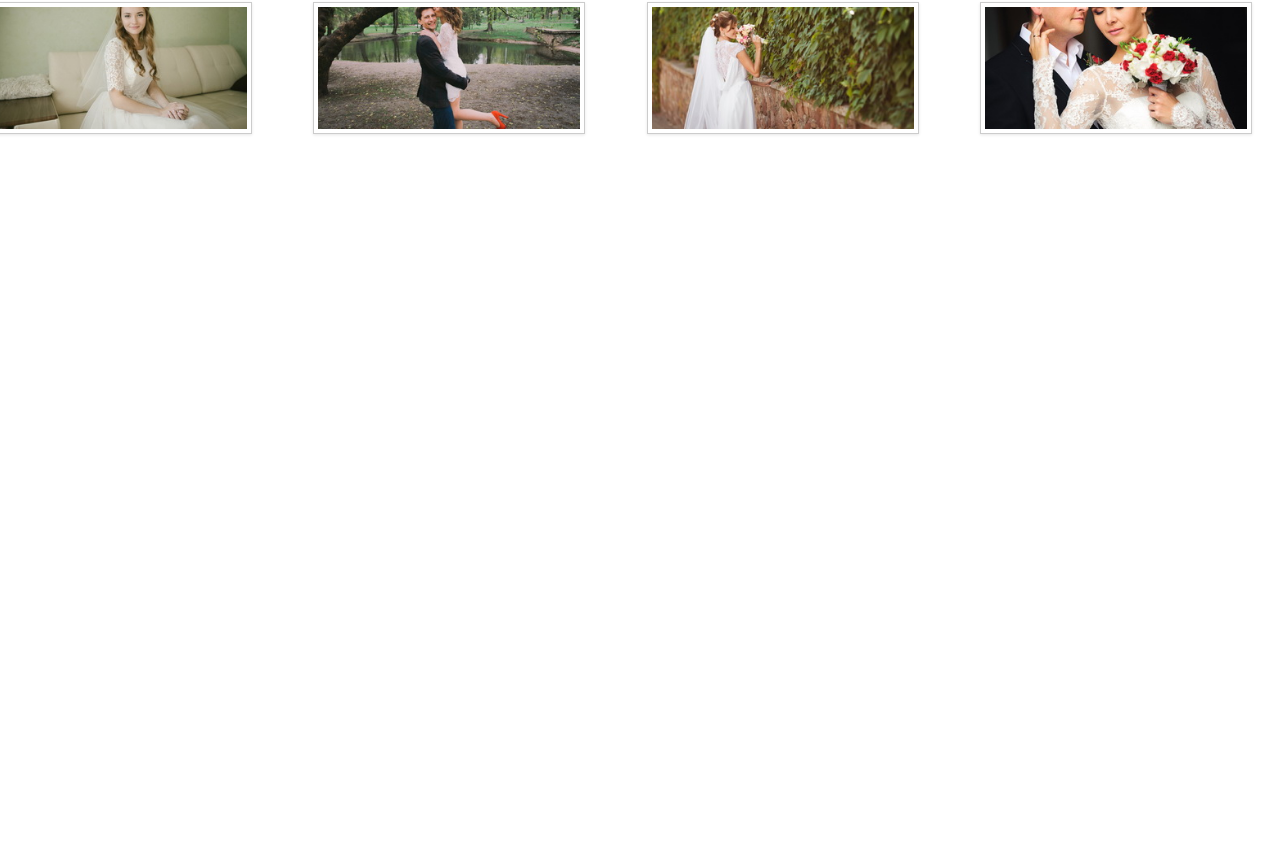
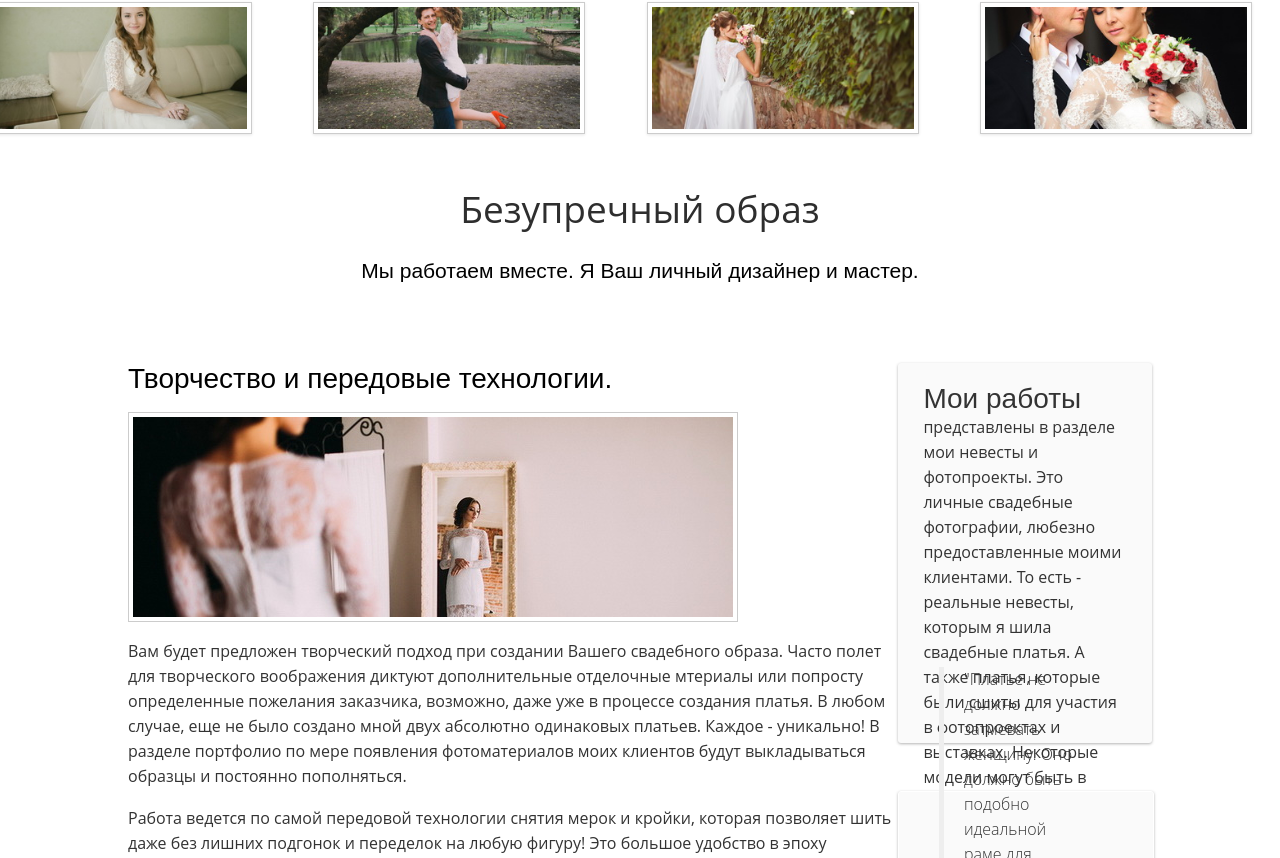
Before and after one commit to WidthDoctor/tianaTS, a React (Vite) app: page / in a window 1280 px wide. Shown: the part 1542-2400 px from the top of the page. Before the commit the page ends 1725 px from the top, so only its background shows below. Built offline with nearby package versions, Linux system fonts and the light colour scheme.

Commit message:
feat: add flawless section to general page

```diff
--- a/src/Pages/General/GeneralPage.tsx
+++ b/src/Pages/General/GeneralPage.tsx
@@ -5,6 +5,7 @@ import MainMenu from "../MainMenu/MainMenu.tsx";
 import SectionTitle from "../General/SectionTitle.tsx";
 import About from "../General/About.tsx";
 import Slider from "../General/Slider.tsx";
+import Flawless from "../General/Flawless.tsx";
 
 function General() {
   return (
@@ -13,6 +14,7 @@ function General() {
       <SectionTitle />
       <About />
       <Slider />
+      <Flawless />
     </>
   );
 }
```
